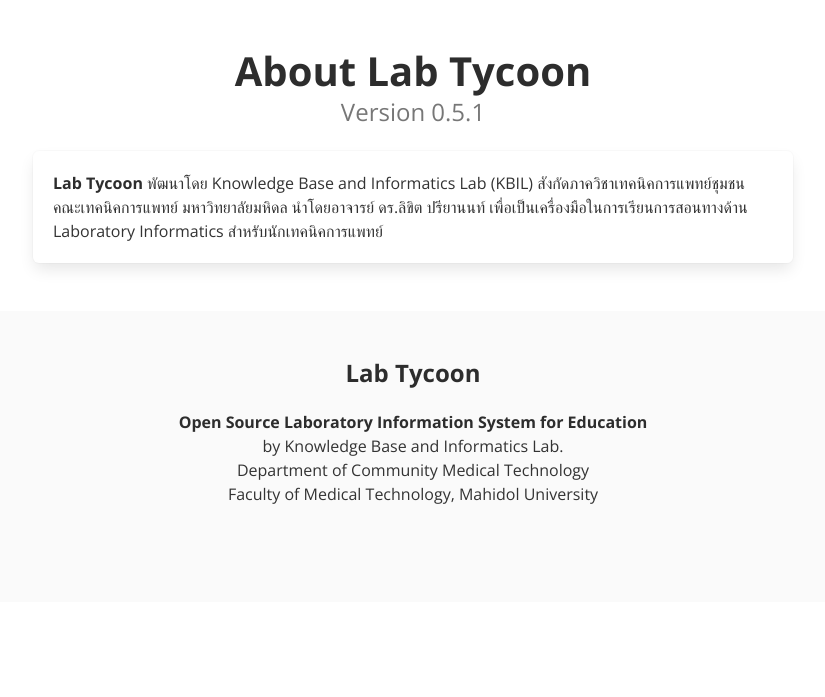
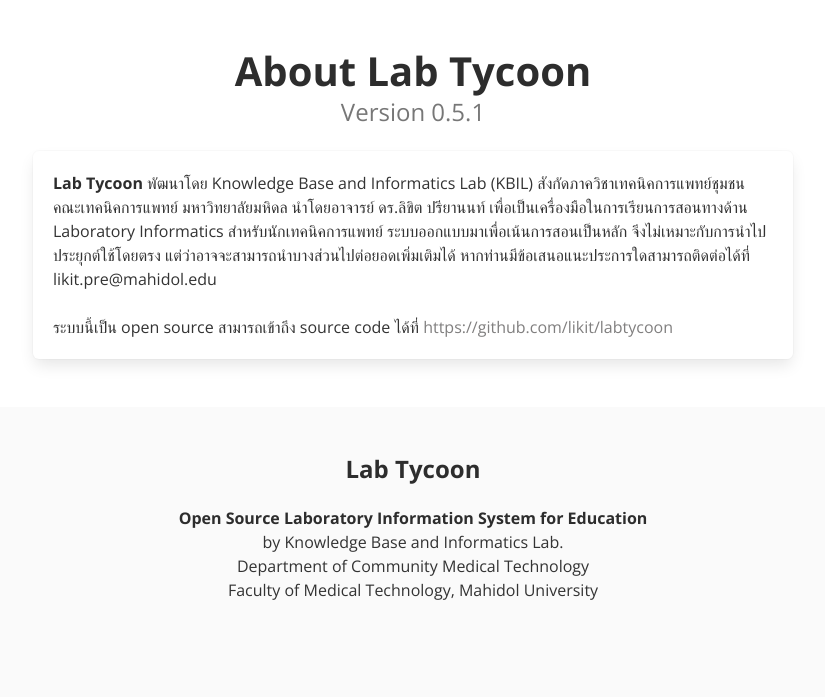
Before and after one commit to likit/labtycoon, a Python web app: template app/templates/main/about.html in a window 1280 px wide. Shown: the part 58-755 px from the top of the page, without its empty margins (227-1052 px from the left). Run offline with Jinja, Linux system fonts and the light colour scheme; the template is opened without the code that fills it, so the values that code supplies are empty; some libraries are stand-ins or nearby versions.

Commit message:
added more content to the about page

```diff
--- a/app/templates/main/about.html
+++ b/app/templates/main/about.html
@@ -10,7 +10,13 @@
                 <div class="box">
                     <article>
                         <p><strong>Lab Tycoon</strong> พัฒนาโดย Knowledge Base and Informatics Lab (KBIL) สังกัดภาควิชาเทคนิคการแพทย์ชุมชน คณะเทคนิคการแพทย์ มหาวิทยาลัยมหิดล
-                        นำโดยอาจารย์ ดร.ลิขิต ปรียานนท์ เพื่อเป็นเครื่องมือในการเรียนการสอนทางด้าน Laboratory Informatics สำหรับนักเทคนิคการแพทย์</p>
+                        นำโดยอาจารย์ ดร.ลิขิต ปรียานนท์ เพื่อเป็นเครื่องมือในการเรียนการสอนทางด้าน Laboratory Informatics สำหรับนักเทคนิคการแพทย์ ระบบออกแบบมาเพื่อเน้นการสอนเป็นหลัก
+                            จึงไม่เหมาะกับการนำไปประยุกต์ใช้โดยตรง แต่ว่าอาจจะสามารถนำบางส่วนไปต่อยอดเพิ่มเติมได้ หากท่านมีข้อเสนอแนะประการใดสามารถติดต่อได้ที่ likit.pre@mahidol.edu
+                        </p>
+                    </article>
+                    <br>
+                    <article>
+                        <p>ระบบนี้เป็น open source สามารถเข้าถึง source code ได้ที่ <a href="https://github.com/likit/labtycoon">https://github.com/likit/labtycoon</a></p>
                     </article>
                 </div>
             </div>
```
